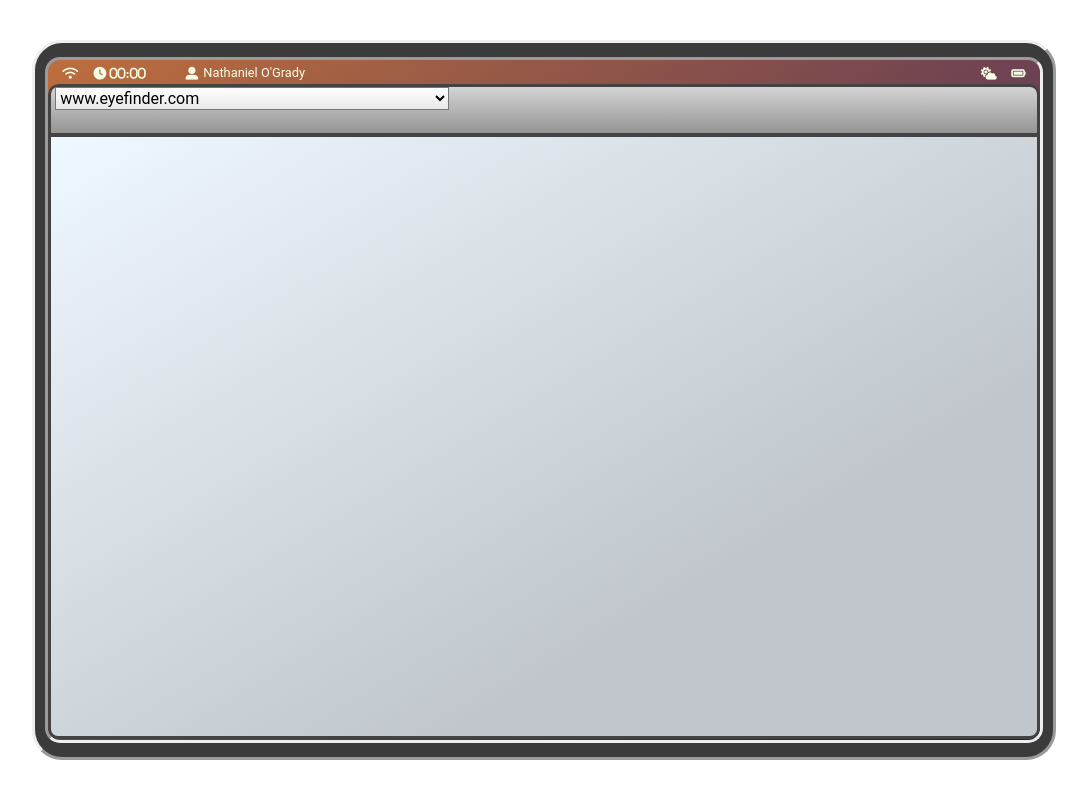
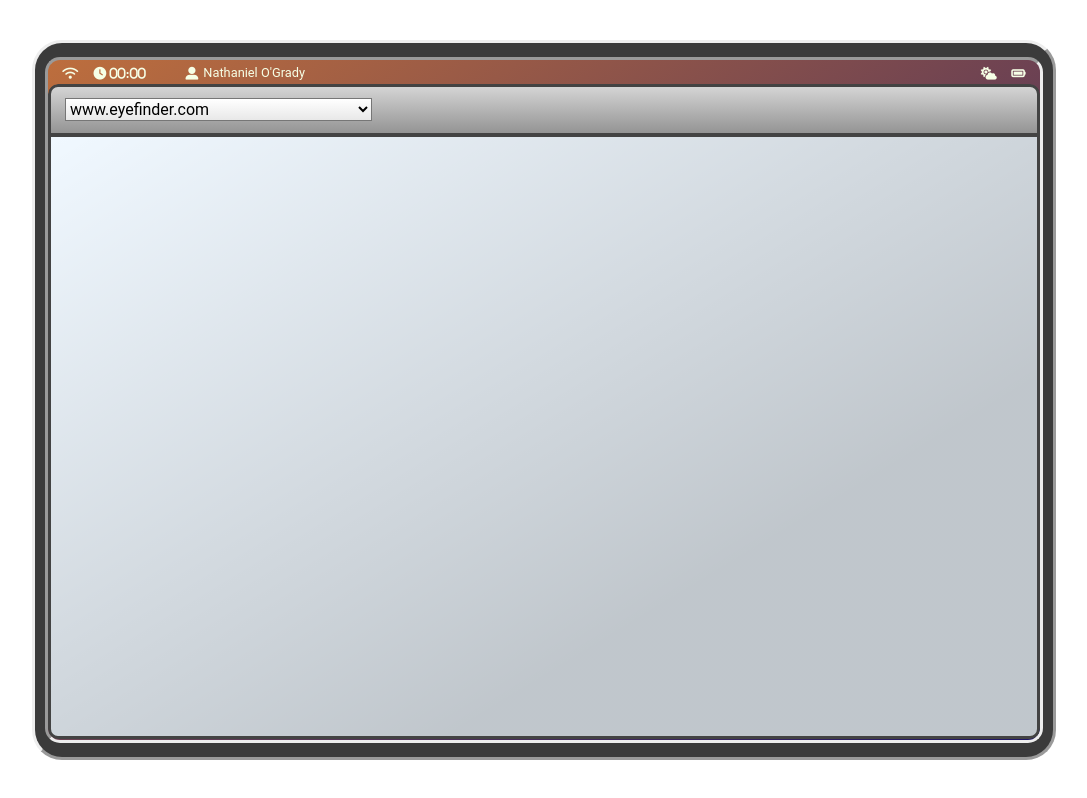
Before and after one commit to Mesa-Indigo/-mi_net-core-, a plain HTML site: page mi_net-core/web/index.html in a window 1280 px wide. Shown: the whole page, without its empty margins (96-1183 px from the left). Drawn offline with nearby package versions, Linux system fonts and the light colour scheme.

Commit message:
forgot that

```diff
--- a/mi_net-core/web/assets/css/index.css
+++ b/mi_net-core/web/assets/css/index.css
@@ -383,7 +383,6 @@
 #searchbar {
     border-color:rgb(67, 67, 67);
     border-style: solid;
-    position: absolute;
     border-top-left-radius: 10px;
     border-top-right-radius: 10px;
     border-bottom-left-radius: 1px;
@@ -402,18 +401,17 @@
     float: left;
 }
 
-#search_forum {
-    margin-top: 1%;
+#selection {
+    margin-top: 1.1%;
     margin-left: 1%;
     font-size: 2vh;
-    width: 40%;
+    width: 60vw;
 }
 
 select {
     width: 40%;
     background-repeat: no-repeat;
     background-size: cover;
-    z-index: 0;
     background-image:
     linear-gradient(
     rgb(255, 255, 255),
```
